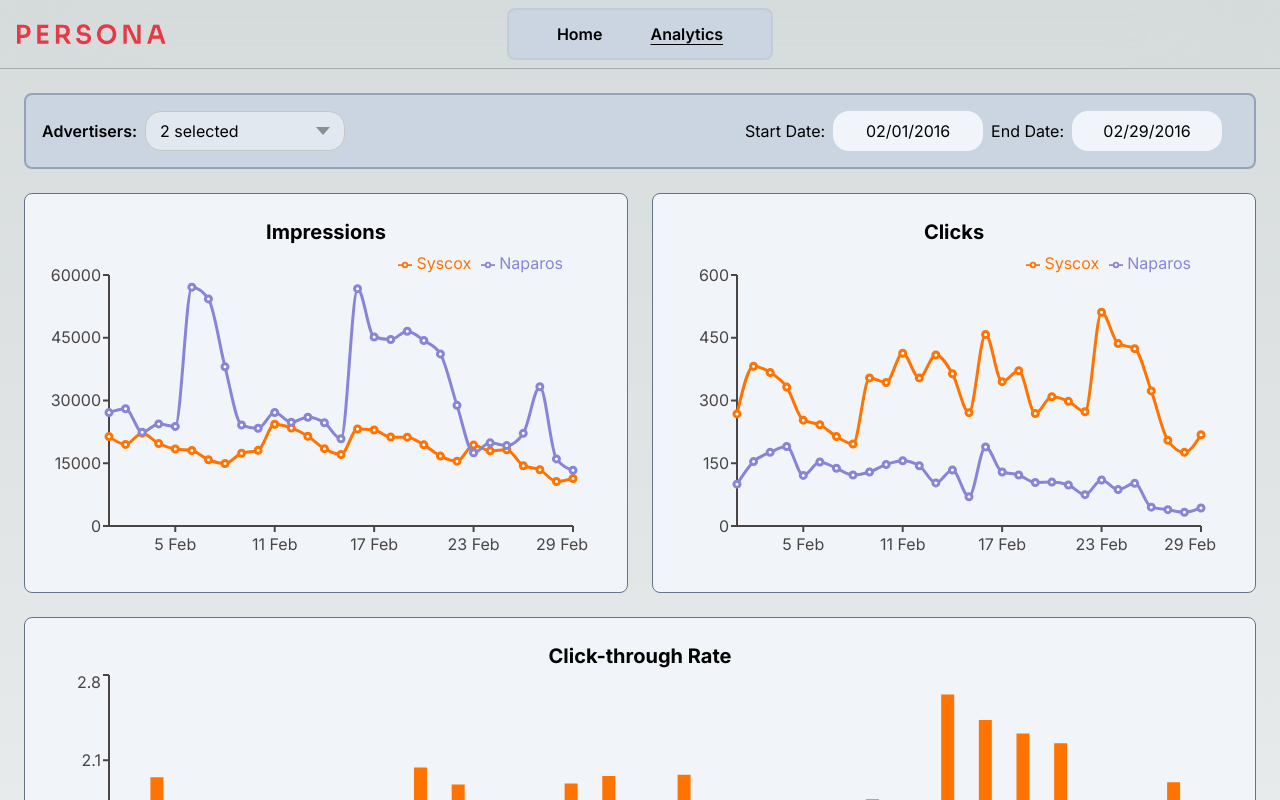
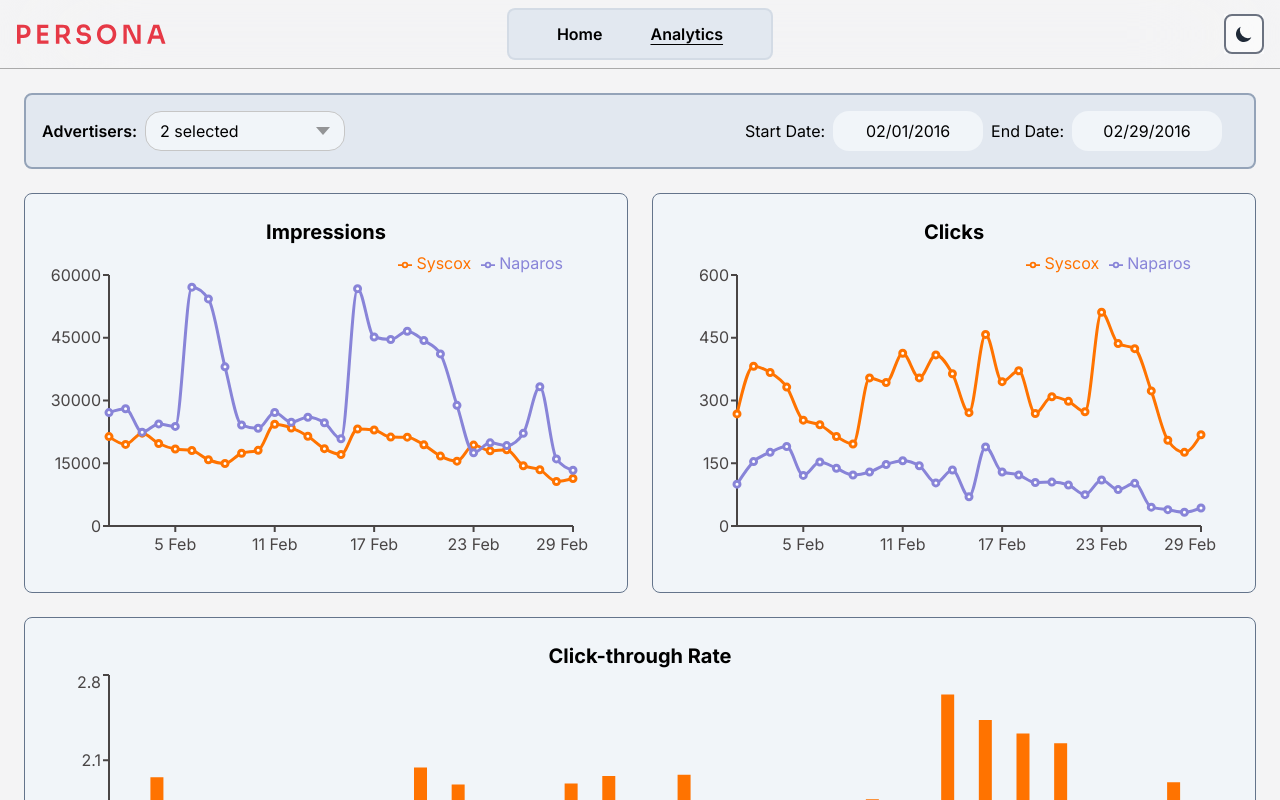
Before and after one commit to cdr7299/ad-anayltics-dash, a Next.js app: page /analytics in a window 1280 px wide. Shown: the top 800 px of the page. Built offline with nearby package versions, Linux system fonts and the light colour scheme.

Commit message:
feat: add dark mode

```diff
--- a/app/(home)/page.tsx
+++ b/app/(home)/page.tsx
@@ -14,7 +14,7 @@ export default function Home() {
         variants={heroTextVariants}
         className="flex w-full gap-8 flex-col  items-center justify-center"
       >
-        <h1 className="text-4xl text-center font-bold">
+        <h1 className="text-4xl text-center font-bold px-1">
           {`Welcome to`}
           <span className="text-primary ml-2">Advertiser Analytics</span>
         </h1>
--- a/app/analytics/_components/charts/charts.tsx
+++ b/app/analytics/_components/charts/charts.tsx
@@ -49,7 +49,7 @@ const Charts = () => {
 
   return (
     <div className="size-full flex flex-col px-6 py-6">
-      <section className="md:sticky md:top-0 w-full rounded-lg bg-slate-300 dark:bg-slate-500 z-50 px-4 py-4 flex md:flex-row flex-col justify-between md:items-center border-2 border-slate-400 ">
+      <section className="md:sticky md:top-0 w-full rounded-lg bg-slate-200 dark:bg-slate-500 z-50 px-4 py-4 flex md:flex-row flex-col justify-between md:items-center border-2 border-slate-400 ">
         <div className="flex gap-2 items-center">
           <span className="font-semibold"> Advertisers: </span>
           <MultiSelect
--- a/app/globals.css
+++ b/app/globals.css
@@ -22,12 +22,6 @@
 
 body {
   color: rgb(var(--foreground-rgb));
-  background: linear-gradient(
-      to bottom,
-      transparent,
-      rgb(var(--background-end-rgb))
-    )
-    rgb(var(--background-start-rgb));
 }
 
 @layer utilities {
--- a/app/layout.tsx
+++ b/app/layout.tsx
@@ -3,6 +3,7 @@ import { Inter } from "next/font/google";
 import "./globals.css";
 import Navbar from "@/components/navbar";
 import "react-datepicker/dist/react-datepicker.css";
+import { ThemeProvider } from "@/components/theme-provider";
 
 const inter = Inter({ subsets: ["latin"] });
 
@@ -17,10 +18,18 @@ export default function RootLayout({
   children: React.ReactNode;
 }>) {
   return (
-    <html lang="en">
-      <body className={inter.className}>
-        <Navbar />
-        {children}
+    <html lang="en" suppressHydrationWarning>
+      <body
+        className={`${inter.className} bg-zinc-100 dark:bg-black dark:text-white text-black`}
+      >
+        <ThemeProvider
+          enableSystem={false}
+          attribute="class"
+          defaultTheme="light"
+        >
+          <Navbar />
+          {children}
+        </ThemeProvider>
       </body>
     </html>
   );
--- a/components/navbar/components/nav-links.tsx
+++ b/components/navbar/components/nav-links.tsx
@@ -6,7 +6,7 @@ const NavLinks = () => {
   const pathName = usePathname();
 
   return (
-    <ul className="flex gap-4 items-center justify-center text-base font-semibold bg-slate-300 dark:bg-slate-700 border-slate-400/20 border-2 py-1 rounded-lg px-8">
+    <ul className="flex gap-4 items-center justify-center text-base font-semibold bg-slate-200 dark:bg-slate-500 border-slate-400/20 border-2 py-1 rounded-lg px-2 md:px-8">
       <Link
         href="/"
         className={`px-4 py-2 rounded-md hover:bg-red-400/60 transition duration-500 underline-offset-4 ${
--- a/components/navbar/navbar.tsx
+++ b/components/navbar/navbar.tsx
@@ -1,6 +1,7 @@
 import Image from "next/image";
 import NavLinks from "./components/nav-links";
 import Button from "../ui/button";
+import ThemeToggle from "../theme-toggle";
 const Navbar = () => (
   <>
     <nav className="flex w-full justify-center md:justify-between  items-center px-4 py-2 border-b-[1px] border-[#aaa] text-primary-foreground backdrop-blur-3xl">
@@ -15,6 +16,7 @@ const Navbar = () => (
       <Button disabled className="w-[150px] invisible hidden md:block">
         Login
       </Button>
+      <ThemeToggle />
     </nav>
   </>
 );
--- /dev/null
+++ b/components/theme-provider.tsx
@@ -0,0 +1,9 @@
+"use client";
+
+import * as React from "react";
+import { ThemeProvider as NextThemesProvider } from "next-themes";
+import { type ThemeProviderProps } from "next-themes/dist/types";
+
+export function ThemeProvider({ children, ...props }: ThemeProviderProps) {
+  return <NextThemesProvider {...props}>{children}</NextThemesProvider>;
+}
--- /dev/null
+++ b/components/theme-toggle.tsx
@@ -0,0 +1,67 @@
+"use client";
+import { useEffect, useState } from "react";
+import { useTheme } from "next-themes";
+
+const ThemeSwitch = () => {
+  const [mounted, setMounted] = useState(false);
+  const { theme, setTheme } = useTheme();
+
+  // useEffect only runs on the client, so now we can safely show the UI
+  useEffect(() => {
+    setMounted(true);
+  }, []);
+
+  if (!mounted) {
+    return null;
+  }
+
+  const toggleTheme = () => {
+    if (theme === "dark") {
+      setTheme("light");
+    } else setTheme("dark");
+  };
+
+  return (
+    <div
+      className={`${
+        theme === "dark" ? "bg-gray-800" : "bg-white/50"
+      } absolute right-4`}
+    >
+      <button
+        id="theme-toggle"
+        onClick={toggleTheme}
+        type="button"
+        className={`${
+          theme === "dark"
+            ? "text-gray-300 border-gray-300"
+            : "text-gray-800 border-gray-500"
+        } border-2 rounded-lg text-sm p-2`}
+      >
+        <svg
+          id="theme-toggle-dark-icon"
+          className={`${theme === "dark" ? "hidden" : ""} w-5 h-5`}
+          fill="currentColor"
+          viewBox="0 0 20 20"
+          xmlns="http://www.w3.org/2000/svg"
+        >
+          <path d="M17.293 13.293A8 8 0 016.707 2.707a8.001 8.001 0 1010.586 10.586z"></path>
+        </svg>
+        <svg
+          id="theme-toggle-light-icon"
+          className={`${theme === "dark" ? "" : "hidden"} w-5 h-5`}
+          fill="currentColor"
+          viewBox="0 0 20 20"
+          xmlns="http://www.w3.org/2000/svg"
+        >
+          <path
+            d="M10 2a1 1 0 011 1v1a1 1 0 11-2 0V3a1 1 0 011-1zm4 8a4 4 0 11-8 0 4 4 0 018 0zm-.464 4.95l.707.707a1 1 0 001.414-1.414l-.707-.707a1 1 0 00-1.414 1.414zm2.12-10.607a1 1 0 010 1.414l-.706.707a1 1 0 11-1.414-1.414l.707-.707a1 1 0 011.414 0zM17 11a1 1 0 100-2h-1a1 1 0 100 2h1zm-7 4a1 1 0 011 1v1a1 1 0 11-2 0v-1a1 1 0 011-1zM5.05 6.464A1 1 0 106.465 5.05l-.708-.707a1 1 0 00-1.414 1.414l.707.707zm1.414 8.486l-.707.707a1 1 0 01-1.414-1.414l.707-.707a1 1 0 011.414 1.414zM4 11a1 1 0 100-2H3a1 1 0 000 2h1z"
+            fillRule="evenodd"
+            clipRule="evenodd"
+          ></path>
+        </svg>
+      </button>
+    </div>
+  );
+};
+
+export default ThemeSwitch;
--- a/components/ui/multi-select/multi-select.module.css
+++ b/components/ui/multi-select/multi-select.module.css
@@ -12,7 +12,6 @@
   align-items: center;
   justify-content: space-evenly;
   cursor: pointer;
-  background-color: rgb(226 232 240);
   border-radius: 16px;
   padding: 0 4px;
 }
--- a/components/ui/multi-select/multi-select.tsx
+++ b/components/ui/multi-select/multi-select.tsx
@@ -48,7 +48,7 @@ const MultiSelect = ({
   return (
     <div className="container" ref={containerRef}>
       <div
-        className={styles.multipleSelect}
+        className={`${styles.multipleSelect} bg-slate-100`}
         onClick={() => setToggleOpen((toggle) => !toggle)}
       >
         <div className={`${styles.placeholder} dark:text-black`}>
--- a/package.json
+++ b/package.json
@@ -11,6 +11,7 @@
   "dependencies": {
     "framer-motion": "^11.2.10",
     "next": "14.2.3",
+    "next-themes": "^0.3.0",
     "react": "^18",
     "react-datepicker": "^6.9.0",
     "react-dom": "^18",
--- a/tailwind.config.ts
+++ b/tailwind.config.ts
@@ -6,6 +6,7 @@ const config: Config = {
     "./components/**/*.{js,ts,jsx,tsx,mdx}",
     "./app/**/*.{js,ts,jsx,tsx,mdx}",
   ],
+  darkMode: "class",
   theme: {
     extend: {
       colors: {
@@ -13,11 +14,6 @@ const config: Config = {
           DEFAULT: "rgb(230, 57, 70)",
         },
       },
-      backgroundImage: {
-        "gradient-radial": "radial-gradient(var(--tw-gradient-stops))",
-        "gradient-conic":
-          "conic-gradient(from 180deg at 50% 50%, var(--tw-gradient-stops))",
-      },
     },
   },
   plugins: [],
```
Also changed, not shown: 1 other file (tests, documents, lock files or other folders).
